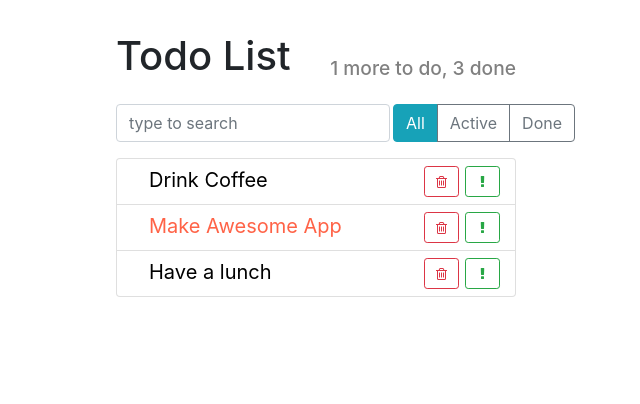
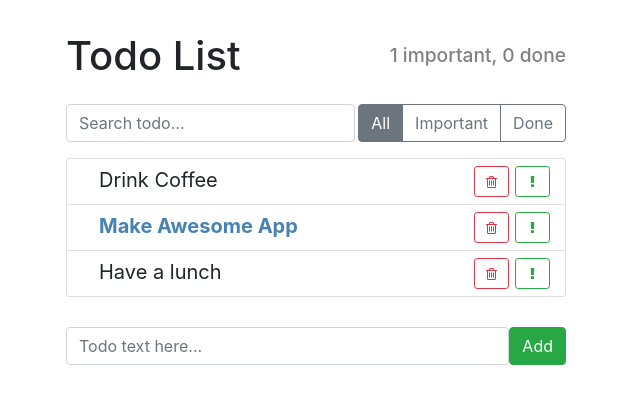
Before and after one commit to pachesnyi/react-todo, a React app: page / in a window 1280 px wide. Shown: the whole page, without its empty margins (324-964 px from the left). Built offline with nearby package versions, Linux system fonts and the light colour scheme.

Commit message:
UPD: redux crud, filters

```diff
--- a/package.json
+++ b/package.json
@@ -8,7 +8,11 @@
     "@testing-library/user-event": "^7.2.1",
     "react": "^16.13.1",
     "react-dom": "^16.13.1",
-    "react-scripts": "3.4.1"
+    "react-redux": "^7.2.0",
+    "react-scripts": "3.4.1",
+    "react-thunk": "^1.0.0",
+    "redux": "^4.0.5",
+    "redux-thunk": "^2.3.0"
   },
   "scripts": {
     "start": "react-scripts start",
--- a/src/components/app-header/app-header.css
+++ b/src/components/app-header/app-header.css
@@ -1,5 +1,5 @@
 .app-header {
-  align-items: flex-end;
+  align-items: center;
 }
 
 .app-header h1 {
--- a/src/components/app-header/app-header.js
+++ b/src/components/app-header/app-header.js
@@ -1,13 +1,15 @@
 import React from "react";
 import './app-header.css'
 
-const AppHeader = ({toDo, done}) => {
+const AppHeader = ({todos}) => {
+
   return (
     <div className="app-header d-flex">
       <h1>Todo List</h1>
-      <h2>{toDo} more to do, {done} done</h2>
+      <h2>{todos.filter(todo=> todo.important).length} important, {todos.filter(todo=> todo.done).length} done</h2>
     </div>
   )
 }
 
+
 export default AppHeader;
--- a/src/components/app/app.js
+++ b/src/components/app/app.js
@@ -1,39 +1,43 @@
-import React from "react";
+import React, {useState} from "react";
 import AppHeader from "../app-header";
 import SearchPanel from "../search-panel";
 import ItemStatusFilter from "../item-status-filter";
 import TodoList from "../todo-list";
+import {connect} from "react-redux";
+import TodoListAdd from "../todo-list-add";
 
-const App = () => {
+const App = ({todoData}) => {
 
-  const todoData = [
-    {
-      label: 'Drink Coffee',
-      important: false,
-      id: 1
-    },
-    {
-      label: 'Make Awesome App',
-      important: true,
-      id: 2
-    },
-    {
-      label: 'Have a lunch',
-      important: false,
-      id: 3
-    }
-  ];
+  const [filters, setFilters] = useState(null);
+
+  const [searchValue, setSearch] = useState('');
 
   return (
     <div className="todo-app">
-      <AppHeader toDo={1} done={3}/>
+      <AppHeader todos={todoData}/>
       <div className="top-panel d-flex">
-        <SearchPanel/>
-        <ItemStatusFilter/>
+        <SearchPanel
+          setSearch = {setSearch}
+        />
+        <ItemStatusFilter
+          filters={filters}
+          setFilters={setFilters}
+        />
       </div>
-      <TodoList todos={todoData}/>
+      <TodoList
+        filters={filters}
+        searchValue={searchValue}
+        todos={todoData}
+      />
+      <TodoListAdd/>
     </div>
   )
 }
 
-export default App;
+const mapToState = state => ({
+  todoData: state.todos
+})
+
+export default connect(
+  mapToState,
+)(App);
--- a/src/components/item-status-filter/item-status-filter.js
+++ b/src/components/item-status-filter/item-status-filter.js
@@ -1,18 +1,22 @@
-import React, {Component} from 'react';
+import React from 'react';
 
 import './item-status-filter.css';
 
-export default class ItemStatusFilter extends Component {
-  render() {
+const ItemStatusFilter = ({setFilters, filters})=> {
+
   return (
     <div className="btn-group">
       <button type="button"
-                className="btn btn-info">All</button>
+              className={`btn btn-outline-secondary ${!filters ? 'active' : ''}`}
+              onClick={()=> setFilters(null)}>All</button>
       <button type="button"
-                className="btn btn-outline-secondary">Active</button>
+              className={`btn btn-outline-secondary ${filters && filters==='important' ? 'active' : ''}`}
+              onClick={()=> setFilters('important')}>Important</button>
       <button type="button"
-                className="btn btn-outline-secondary">Done</button>
+              className={`btn btn-outline-secondary ${filters && filters==='done' ? 'active' : ''}`}
+              onClick={()=> setFilters('done')}>Done</button>
     </div>
   );
 }
-}
+
+export default ItemStatusFilter;
--- a/src/components/search-panel/search-panel.js
+++ b/src/components/search-panel/search-panel.js
@@ -1,11 +1,18 @@
 import React from "react";
 import './search-panel.css';
 
-const SearchPanel = () => {
+const SearchPanel = ({setSearch}) => {
+
+  const onInputChange = (event) => {
+    setSearch(event.target.value);
+  }
+
   return (
     <input type="text"
            className="form-control search-input"
-           placeholder="type to search" />
+           placeholder="Search todo..."
+            onChange={(event)=>onInputChange(event)}
+    />
   );
 };
 
--- /dev/null
+++ b/src/components/todo-list-add/index.js
@@ -0,0 +1,3 @@
+import TodoListAdd from "./todo-list-add";
+
+export default TodoListAdd;
--- /dev/null
+++ b/src/components/todo-list-add/todo-list-add.css
@@ -0,0 +1,8 @@
+.form-adding {
+  width: 100%;
+  margin-top: 30px;
+}
+
+.form-adding .form-control {
+  flex-grow: 1;
+}
--- /dev/null
+++ b/src/components/todo-list-add/todo-list-add.js
@@ -0,0 +1,35 @@
+import React, {useState} from "react";
+import './todo-list-add.css'
+import {ADD_TODO} from "../../store/actions";
+import {connect} from "react-redux";
+
+
+const TodoListAdd = ({addTodo}) => {
+
+  const [formText, setFormText] = useState('')
+
+  const onFormSubmit = (event)=> {
+    event.preventDefault();
+    addTodo({
+      label: formText,
+      important: false
+    })
+  }
+
+  const onInputChange = (event) => {
+    setFormText(event.target.value);
+  }
+
+  return (
+    <form onSubmit={(event)=> onFormSubmit(event)} className="form-inline form-adding">
+      <input className="form-control" placeholder="Todo text here..." value={formText} onChange={(event)=>onInputChange(event)} type="text"/>
+      <input className="btn btn-success" type="submit" value="Add"/>
+    </form>
+  )
+}
+
+const mapToDispatch = dispatch => ({
+  addTodo: todo => dispatch(ADD_TODO(todo))
+})
+
+export default connect(null, mapToDispatch)(TodoListAdd);
--- a/src/components/todo-list-item/todo-list-item.js
+++ b/src/components/todo-list-item/todo-list-item.js
@@ -1,35 +1,47 @@
-import React, { Component } from "react";
+import React from "react";
 import './todo-list-item.css'
+import {CHANGE_DONE_STATE, CHANGE_IMPORTANT_STATE, RMV_TODO} from "../../store/actions";
+import {connect} from "react-redux";
 
 
-export default class TodoListItem extends Component{
+const TodoListItem = ({label, id, removeTodo, changeImportant, changeDone, done, important}) => {
 
-  render() {
-    const  {label, important = false} = this.props;
-    const style = {
-      color: important ? 'tomato' : 'black'
-    };
+  const onLabelClick = ()=> {
+    changeDone({ done: !done, id})
+  }
+
+  const onMarkImportant = ()=> {
+    changeImportant({ important: !important, id})
+  }
 
   return (
-      <span className="todo-list-item">
+    <span className={`todo-list-item${done ? ' done' : ''}${important ? ' important' : ''}`}>
         <span
           className="todo-list-item-label"
-        style={style}
-        onClick={()=> console.log(`${label}`)}
+          onClick={onLabelClick}
         >
           {label}
         </span>
 
         <button type="button"
+                onClick={onMarkImportant}
                 className="btn btn-outline-success btn-sm float-right">
-        <i className="fa fa-exclamation" />
+          <i className="fa fa-exclamation"/>
         </button>
 
         <button type="button"
+                onClick={() => removeTodo(id)}
                 className="btn btn-outline-danger btn-sm float-right">
-        <i className="fa fa-trash-o" />
+          <i className="fa fa-trash-o"/>
         </button>
     </span>
-    );
+  )
 }
-}
+
+const mapDispatch = (dispatch) => ({
+  removeTodo: id => dispatch(RMV_TODO(id)),
+  changeDone: todo => dispatch(CHANGE_DONE_STATE(todo)),
+  changeImportant: todo => dispatch(CHANGE_IMPORTANT_STATE(todo))
+});
+
+export default connect(null, mapDispatch)(TodoListItem);
--- a/src/components/todo-list/todo-list.js
+++ b/src/components/todo-list/todo-list.js
@@ -3,15 +3,22 @@ import './todo-list.css';
 
 import TodoListItem from "../todo-list-item";
 
-const TodoList = ({todos}) => {
-  const elements = todos?.map((item) => {
-    const { id, ...itemProps } = item;
-    return (
-      <li className="list-group-item" key={id}>
-        <TodoListItem {...itemProps}/>
-      </li>
-    );
-  });
+const TodoList = ({todos, filters, searchValue}) => {
+  // console.log(filters)
+  console.log(todos)
+  console.log(searchValue)
+
+  const elements = todos?.filter(item => filters ? item[filters] : item)
+    .filter(item => searchValue ? item.label.includes(searchValue.toLowerCase()) : item)
+    .map((item) => {
+      return (
+        <li className="list-group-item" key={item.id}>
+          <TodoListItem
+            {...item}
+          />
+        </li>
+      );
+    });
 
   return (
     <ul className="list-group todo-list">
@@ -20,4 +27,5 @@ const TodoList = ({todos}) => {
   );
 };
 
+
 export default TodoList;
--- a/src/index.css
+++ b/src/index.css
@@ -1,7 +1,7 @@
 
 .todo-app {
   margin: 2rem auto 0 auto;
-  max-width: 400px;
+  max-width: 500px;
 }
 
 .top-panel {
--- a/src/index.js
+++ b/src/index.js
@@ -2,10 +2,13 @@ import React from 'react';
 import ReactDOM from 'react-dom';
 import './index.css';
 import App from "./components/app";
-
+import {Provider} from 'react-redux';
+import store from './store';
 
 
 ReactDOM.render(
-  <App/>,
+  <Provider store={store}>
+    <App/>
+  </Provider>,
   document.getElementById('root')
 );
--- /dev/null
+++ b/src/store/actions.js
@@ -0,0 +1,39 @@
+export const ADD_TODO = todo => dispatch => {
+    dispatch({
+        type: "ADD_TODO",
+        todo: todo
+    })
+};
+
+export const RMV_TODO = id => dispatch => {
+    dispatch({
+        type: "RMV_TODO",
+        id
+    })
+};
+
+export const CHANGE_DONE_STATE = todo => dispatch => {
+  dispatch({
+    type: 'CHANGE_DONE_STATE',
+    id: todo.id,
+    done: todo.done
+  })
+}
+
+export const CHANGE_IMPORTANT_STATE = todo => dispatch => {
+  dispatch({
+    type: 'CHANGE_IMPORTANT_STATE',
+    id: todo.id,
+    important: todo.important
+  })
+}
+
+export const EDIT_TODO = todo => dispatch => {
+  const {id, ...otherData} = todo;
+
+  dispatch({
+    type: "EDIT_TODO",
+    id: todo.id,
+    dataToChange: otherData
+  })
+}
--- /dev/null
+++ b/src/store/index.js
@@ -0,0 +1,12 @@
+import {applyMiddleware, compose, createStore} from "redux"
+import reducers from "./reducer"
+import thunk from "redux-thunk";
+
+const composeEnhancer = window.__REDUX_DEVTOOLS_EXTENSION_COMPOSE__ || compose;
+
+const store = createStore(
+  reducers,
+  composeEnhancer(applyMiddleware(thunk))
+);
+
+export default store;
--- /dev/null
+++ b/src/store/reducer.js
@@ -0,0 +1,67 @@
+const initialState = {
+  todos: [
+    {
+      label: 'Drink Coffee',
+      done: false,
+      important: false,
+      id: 1
+    },
+    {
+      label: 'Make Awesome App',
+      done: false,
+      important: true,
+      id: 2
+    },
+    {
+      label: 'Have a lunch',
+      done: false,
+      important: false,
+      id: 3
+    }
+  ]
+};
+
+const reducers = (state = initialState, action) => {
+  switch (action.type) {
+    case "ADD_TODO":
+      const maxId = state.todos.reduce((acc, item) => acc > item.id ? acc : item.id, 0)
+      return {
+        ...state,
+        todos: [...state.todos, action.todo = {...action.todo, id: maxId + 1}]
+      }
+
+    case "RMV_TODO":
+      return {
+        ...state,
+        todos: [...state.todos.filter(item => item.id !== action.id)]
+      }
+
+    case "CHANGE_DONE_STATE":
+      return {
+        ...state,
+        todos: state.todos.map( todo => todo.id === action.id ? {...todo, done: action.done} : todo )
+      }
+
+    case "CHANGE_IMPORTANT_STATE":
+      return {
+        ...state,
+        todos: state.todos.map( todo => todo.id === action.id ? {...todo, important: action.important} : todo )
+      }
+
+    case "EDIT_TODO":
+      return {
+        ...state,
+        todos: [
+          ...state.todos.filter(item => item.id !== action.id),
+          {
+            ...state.todos.find(todo => todo.id === action.id),
+            ...action.dataToChange
+          }]
+      };
+
+    default:
+      return state;
+  }
+};
+
+export default reducers;
```
Also changed, not shown: 1 other file. Lines whose indentation alone changed are shown as unchanged.
